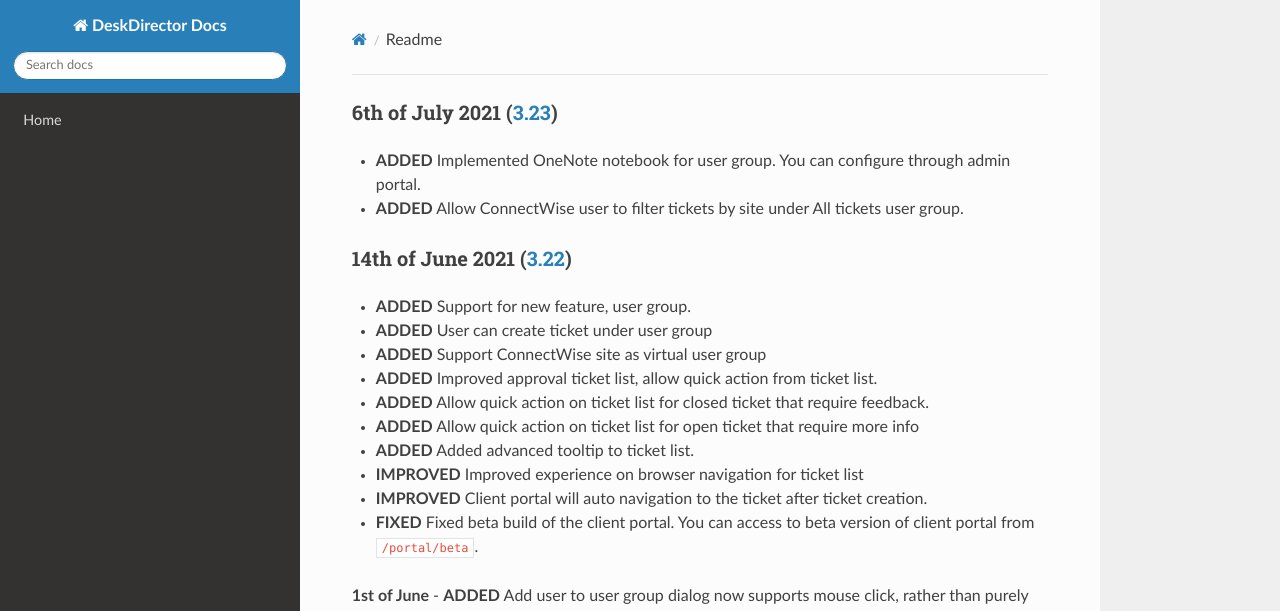
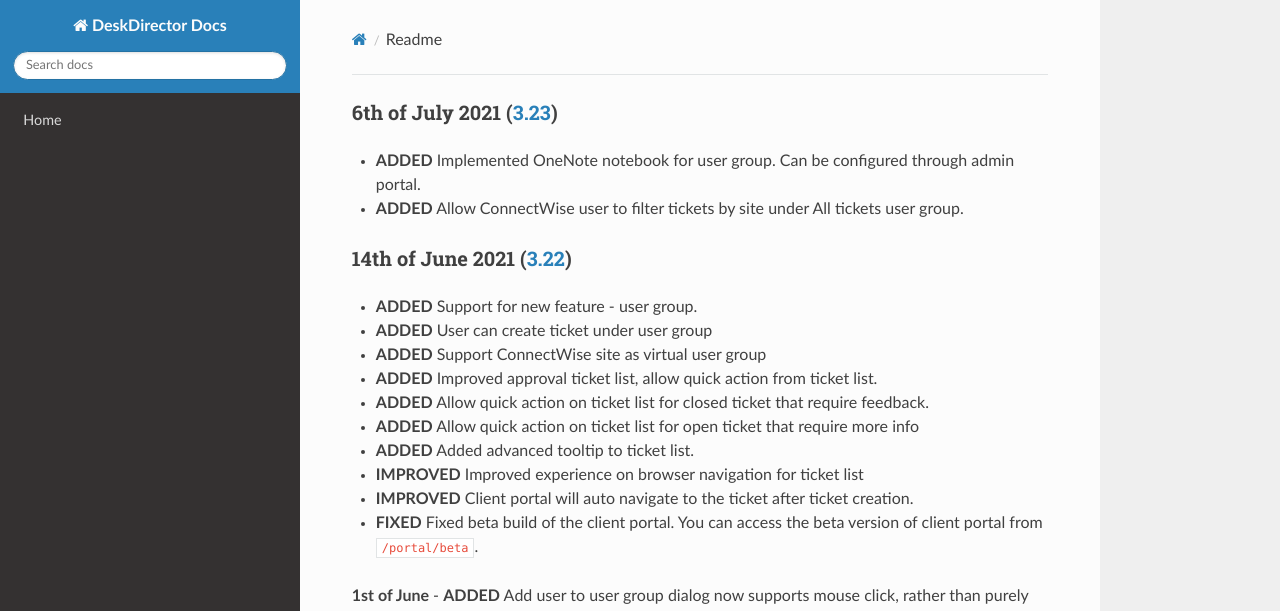
Before and after one commit to DeskDirector/docs, an MkDocs documentation site: the page built from docs/_release/portal/readme.md, in a window 1280 px wide and 900 px high. Shown: the top 611 px of the window. Built offline with MkDocs 1.6.1, drawn with Linux system fonts in a browser that asks for light colours; nearby versions of some CDN libraries; old or Windows-style settings are respelled for this version of MkDocs.

Commit message:
Update readme.md

```diff
--- a/docs/_release/portal/readme.md
+++ b/docs/_release/portal/readme.md
@@ -1,9 +1,9 @@
 ### 6th of July 2021 ([3.23](v3.23))
-- **ADDED** Implemented OneNote notebook for user group. You can configure through admin portal.
+- **ADDED** Implemented OneNote notebook for user group. Can be configured through admin portal.
 - **ADDED** Allow ConnectWise user to filter tickets by site under All tickets user group.
 
 ### 14th of June 2021 ([3.22](v3.22))
-- **ADDED** Support for new feature, user group.
+- **ADDED** Support for new feature - user group.
 - **ADDED** User can create ticket under user group
 - **ADDED** Support ConnectWise site as virtual user group
 - **ADDED** Improved approval ticket list, allow quick action from ticket list.
@@ -11,8 +11,8 @@
 - **ADDED** Allow quick action on ticket list for open ticket that require more info
 - **ADDED** Added advanced tooltip to ticket list.
 - **IMPROVED** Improved experience on browser navigation for ticket list
-- **IMPROVED** Client portal will auto navigation to the ticket after ticket creation.
-- **FIXED** Fixed beta build of the client portal. You can access to beta version of client portal from `/portal/beta`.
+- **IMPROVED** Client portal will auto navigate to the ticket after ticket creation.
+- **FIXED** Fixed beta build of the client portal. You can access the beta version of client portal from `/portal/beta`.
 
 **1st of June**
 - **ADDED** Add user to user group dialog now supports mouse click, rather than purely depends on keyboard.
```
